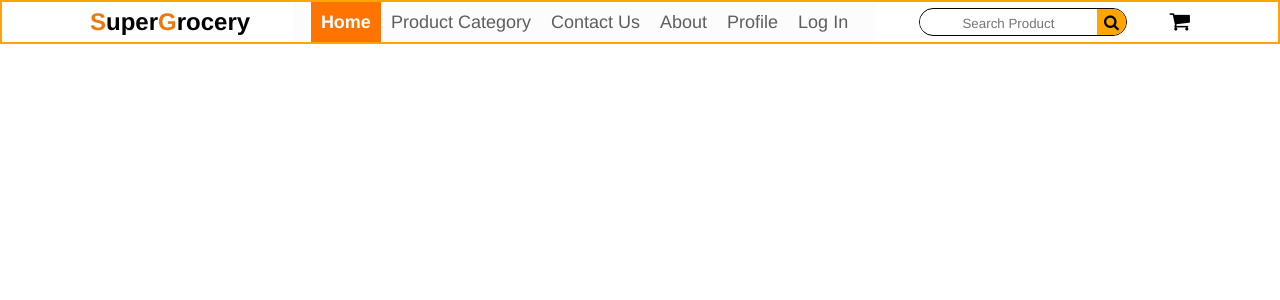
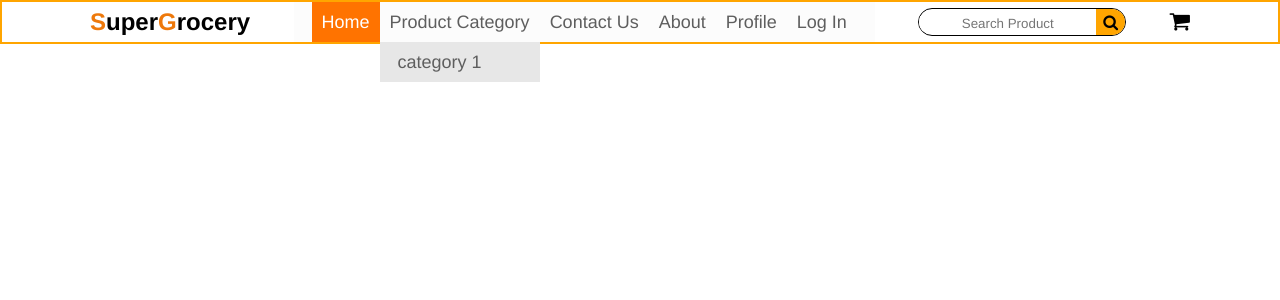
Before and after one commit to Rejaulali/EcommerceWebsite, a Django app: page / in a window 1280 px wide. Shown: the top 300 px of the page. Run offline with Django 3.2, Linux system fonts and the light colour scheme.

Commit message:
another update

```diff
--- a/static/css/main.css
+++ b/static/css/main.css
@@ -107,9 +107,26 @@ nav{
     font-weight: bold;
 }
 .menu .active{
-      font-weight: bold;
       color:white;
       background-color: rgb(255, 115, 0);
+}
+.dropdown ul{
+    margin: 0px;
+}
+.dropdownul,.dropdown li{
+    opacity: 1;
+}
+.dropdownul{
+    height: 0px;
+    overflow: hidden;
+    transition: 0.2s ease-in
+}
+
+.dropdownul a{
+    margin-top: 0px;
+    padding-left: 18px!important;
+    background: rgb(231, 231, 231);
+    border-bottom:1px solid white;
 }
 
 .nav-active{
@@ -172,7 +189,7 @@ input:focus{
     .menu li a:hover{
         background-color: rgb(255, 115, 0);
         color: white;
-        font-weight: normal;
+        font-weight: inherit;
     }
     .menu-container{
         position: relative;
@@ -199,12 +216,15 @@ input:focus{
         max-width: 600px;
         font-size:18px
     }
-}
+    .dropdownul{
+        display: block!important;
+        margin:0px!important;
+     }
 
-@media (max-width:999px){
-    .menu ul{
-        font-size:16px ;
-    }
+
+
+
+
 }
 @media (max-width:959px){
     .menu ul{
@@ -220,3 +240,6 @@ input:focus{
     }
 
 }
+.dropactive{
+    height:125px;
+}
--- a/static/js/main.js
+++ b/static/js/main.js
@@ -4,11 +4,18 @@ const showMenu = () =>{
     let cross = document.querySelector('.cross');
     let menu = document.querySelector('.menu-container');
     let navLinks = document.querySelectorAll('.menu li')
+    let dropdown = document.querySelector('.dropdown')
     burger.addEventListener('click',() =>{
         menu.classList.toggle('nav-active')
         burger.style.filter = 'blur(5px)'
-        navLinks.forEach((link,index) =>{
-            link.style.animation = `navLink 0.3s ease forwards ${index/9 + 0.3}s`;
+        let index = 0;
+        navLinks.forEach((link) =>{
+            listclass= link.className;
+            if(!(listclass == 'dropdownlist'))
+            {
+                link.style.animation = `navLink 0.3s ease forwards ${index/9 + 0.3}s`;
+                index +=1;
+            }
         })
     })
     cross.addEventListener('click',() =>{
@@ -18,5 +25,20 @@ const showMenu = () =>{
             link.style.animation = ""
         })
     })
+    let add = false
+    dropdown.addEventListener('click',() =>{
+       let ul = document.querySelector('.dropdownul');
+       add =!(add)
+       if(add)
+       {
+            ul.classList.add('dropactive')
+        }
+       else{
+        ul.classList.remove('dropactive')
+       }
+
+       console.log("this is called")
+    })
+
 }
 showMenu();
--- a/templates/index.html
+++ b/templates/index.html
@@ -35,7 +35,13 @@
           <h3 class="bottom-line">Menu Links</h3>
           <ul>
             <li><a class="active">Home</a></li>
-            <li><a>Product Category</a></li>
+            <li class="dropdown"><a>Product Category</a>
+              <ul class="dropdownul">
+                <li class="dropdownlist"><a>category 1</a></li>
+                <li class="dropdownlist"><a>category 2</a></li>
+                <li class="dropdownlist"><a>category 3</a></li>
+              </ul>
+            </li>
             <li><a>Contact Us</a></li>
             <li><a>About</a></li>
             <li><a>Profile</a></li>
```
